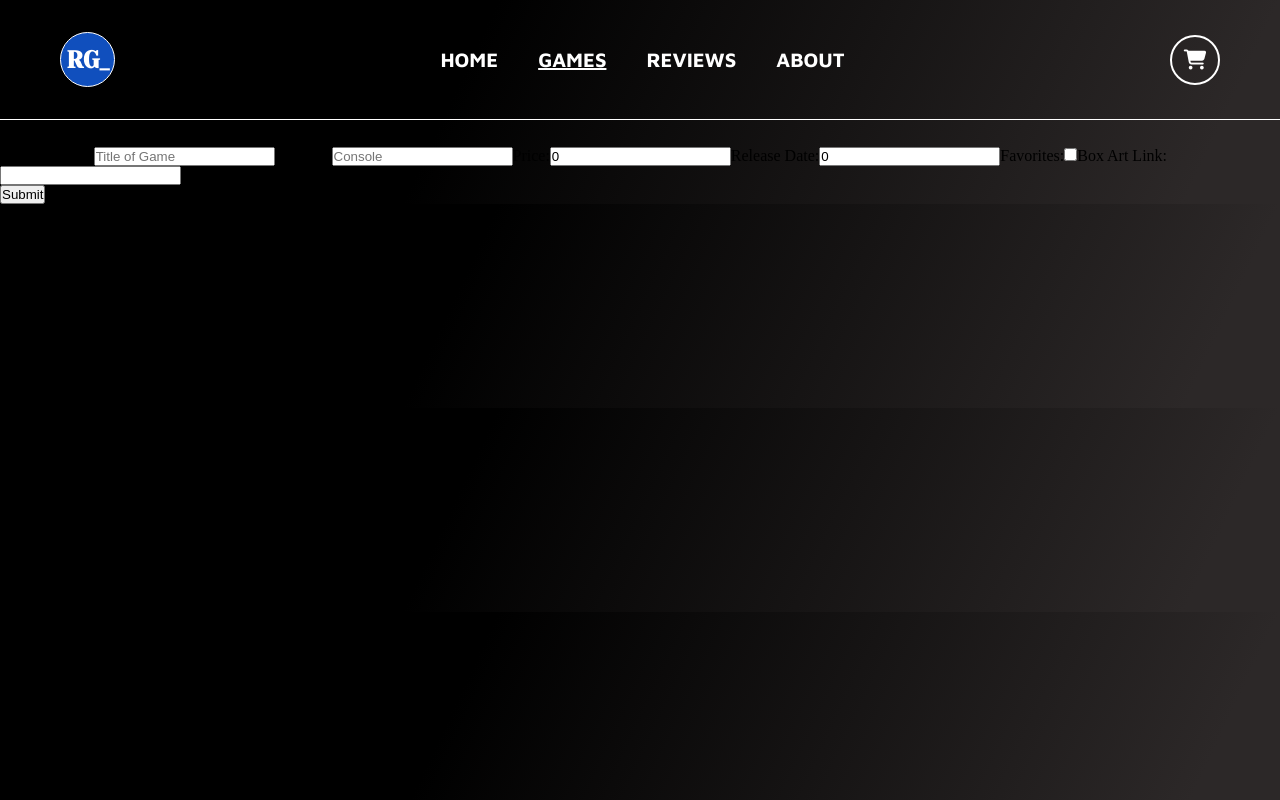
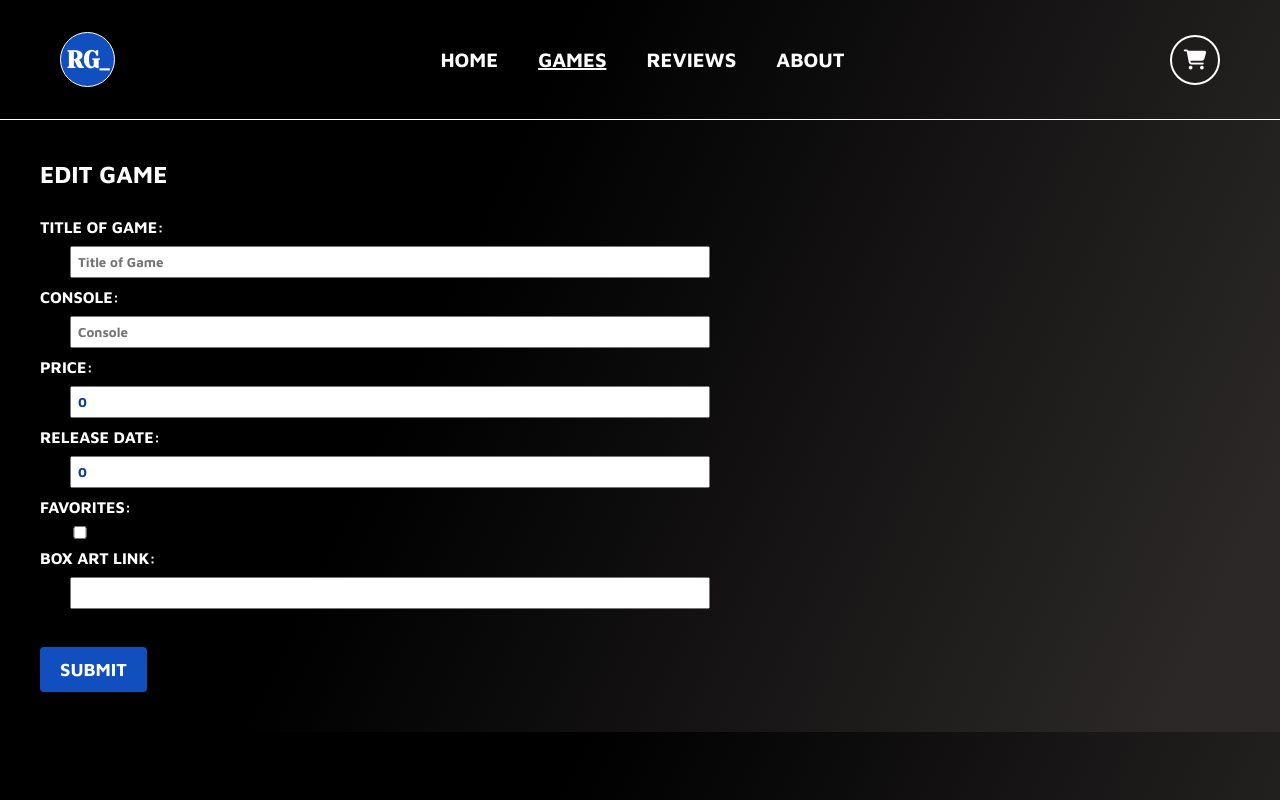
Before and after one commit to floweraviles/pern-final-project-template, a React (Create React App) app in the folder front-end/: page /games/1/edit in a window 1280 px wide. Built offline with nearby package versions, Linux system fonts and the light colour scheme; no server answers.

Commit message:
edit form styling

```diff
--- a/front-end/src/Components/Cart.js
+++ b/front-end/src/Components/Cart.js
@@ -1,4 +1,23 @@
+import { useState, useEffect } from "react";
+
 const Cart = ({ shoppingCart, deleteShoppingCartItem }) => {
+  const [total, setTotal] = useState(0)
+
+
+
+  useEffect(() => {
+    const calculateTotal = () => {
+      let subtotal = 0
+      let tax = 0
+      let totalAfterTax = 0
+      shoppingCart.forEach((game) => (subtotal += game.price))
+      tax = subtotal * 0.088
+      totalAfterTax = subtotal + tax
+      setTotal(totalAfterTax)
+
+    }
+    calculateTotal()
+  }, [total, shoppingCart])
   return (
     <section>
       <ul>
@@ -13,6 +32,8 @@ const Cart = ({ shoppingCart, deleteShoppingCartItem }) => {
       </ul>
 
       <h1>Items in cart: {shoppingCart.length}</h1>
+      <h1>Total: {total}</h1>
+
     </section>
   );
 };
--- a/front-end/src/Components/GameEditForm.js
+++ b/front-end/src/Components/GameEditForm.js
@@ -1,6 +1,7 @@
 import axios from "axios";
 import { useState, useEffect } from "react";
 import { useParams, useHistory } from "react-router-dom";
+import "../Styles/GameEditForm.css";
 
 import { apiURL } from "../util/apiURL";
 const API = apiURL();
@@ -27,7 +28,7 @@ const GameEditForm = () => {
   };
 
   const handleNumChange = (e) => {
-    setGame({...game, [e.target.id]:Number(e.target.value) })
+    setGame({ ...game, [e.target.id]: Number(e.target.value) });
   };
 
   useEffect(() => {
@@ -35,7 +36,7 @@ const GameEditForm = () => {
       try {
         let res;
         res = await axios.get(`${API}/games/${id}`);
-        // debugger
+
         setGame(res.data);
       } catch (err) {
         console.log(err);
@@ -52,23 +53,21 @@ const GameEditForm = () => {
     }
   };
 
-
-
   const handleSubmit = async (e) => {
     e.preventDefault();
     await updateGame(game, id);
     history.push(`/games/${id}`);
   };
-  return <div>
+  return(
 
-<form onSubmit={handleSubmit}>
+  <form className="game-edit-form" onSubmit={handleSubmit}>
     <label htmlFor="name">Title of Game:</label>
     <input
       id="name"
       value={game.name}
       type="text"
       onChange={handleTextChange}
-          placeholder="Title of Game "
+      placeholder="Title of Game"
       required
     />
     <label htmlFor="console">Console:</label>
@@ -88,7 +87,6 @@ const GameEditForm = () => {
       value={game.price}
       placeholder="Price"
       onChange={handleNumChange}
-
     />
     <label htmlFor="release_date">Release Date:</label>
     <input
@@ -97,16 +95,13 @@ const GameEditForm = () => {
       name="release_date"
       value={game.release_date}
       onChange={handleNumChange}
-
     />
     <label htmlFor="favorites">Favorites:</label>
     <input
       id="favorites"
       type="checkbox"
       onChange={handleCheckboxChange}
-
       checked={game.favorites}
-
     />
     <label htmlFor="box_image">Box Art Link:</label>
     <input
@@ -115,18 +110,13 @@ const GameEditForm = () => {
       name="box_image"
       value={game.box_image}
       onChange={handleTextChange}
-
     />
-
 
     <br />
 
     <button>Submit</button>
   </form>
-
-  </div>;
+  )
 };
 
-
-
 export default GameEditForm;
--- a/front-end/src/Pages/Edit.js
+++ b/front-end/src/Pages/Edit.js
@@ -1,13 +1,14 @@
 import GameEditForm from "../Components/GameEditForm";
+import "../Styles/GameEditForm.css";
 
 import React from "react";
 
 const Edit = () => {
   return (
-    <div>
+    <section className="game-edit-section">
       <h2>Edit Game</h2>
       <GameEditForm />
-    </div>
+    </section>
   );
 };
 
--- /dev/null
+++ b/front-end/src/Styles/GameEditForm.css
@@ -0,0 +1,48 @@
+.game-edit-form {
+  display: flex;
+  flex-direction: column;
+  align-items: flex-start;
+}
+
+.game-edit-section {
+  color: white;
+  margin: 40px;
+  font-family: Maven Pro;
+  text-transform: uppercase;
+}
+
+.game-edit-section h2 {
+  margin-bottom: 20px;
+}
+
+.game-edit-form label {
+  margin: 10px 0;
+}
+
+.game-edit-form input {
+  width: 50vw;
+  padding: 6px;
+  margin-left: 30px;
+  color: #0d3f95;
+  font-family: Maven Pro;
+  /* text-transform: uppercase; */
+}
+
+.game-edit-form input[type="checkbox"] {
+  align-self: flex-start;
+  width: 20px;
+}
+
+.game-edit-form button {
+    color: #fff;
+    background-color: #104FBD;
+    padding: 12px 20px;
+    text-transform: uppercase;
+    font-family: Maven Pro;
+    margin-top: 20px;
+    border: none;
+    font-size: 18px;
+    border-radius: 4px;
+    cursor: pointer;
+    transition: transform 350ms;
+}
```
Also changed, not shown: front-end/src/Components/GameDetails.css (deleted), front-end/src/Styles/GameDetails.css (added). Lines whose indentation alone changed are shown as unchanged.
